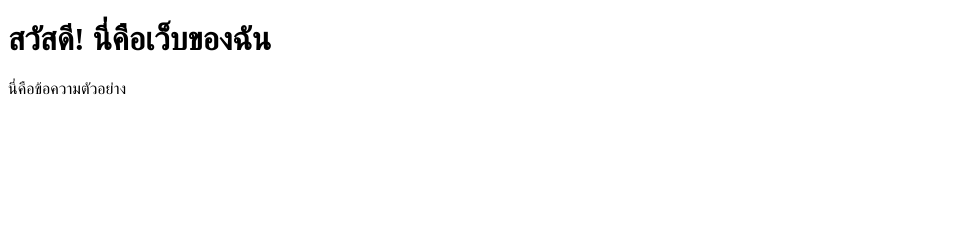
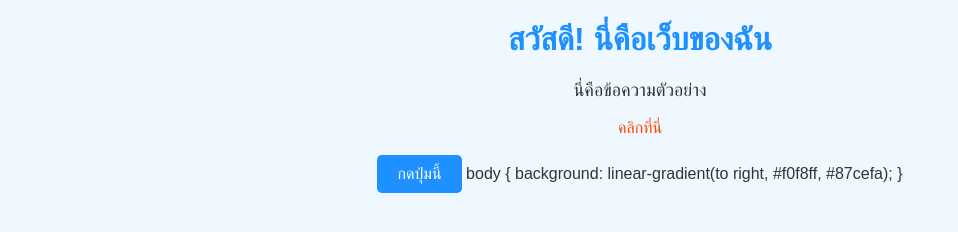
Before and after one commit to siriratsingto0890755977-ux/my-website, a plain HTML site: page index.html in a window 1280 px wide. Shown: the whole page, without its empty margins (0-958 px from the left). Drawn offline with Linux system fonts and the light colour scheme.

Commit message:
Update index.html

```diff
--- a/index.html
+++ b/index.html
@@ -3,9 +3,49 @@
 <head>
     <meta charset="UTF-8">
     <title>เว็บตัวอย่างของฉัน</title>
+    <style>
+        body {
+            font-family: Arial, sans-serif; /* ฟอนต์สวย ๆ */
+            background-color: #f0f8ff;       /* สีพื้นหลัง */
+            color: #333;                     /* สีตัวอักษร */
+            text-align: center;              /* จัดกลางข้อความ */
+            margin: 20px;
+        }
+        h1 {
+            color: #1e90ff; /* สีหัวข้อ */
+        }
+        p {
+            font-size: 18px;  /* ขนาดตัวอักษรใหญ่ขึ้น */
+        }
+        a {
+            color: #ff4500;   /* สีลิงก์ */
+            text-decoration: none; /* เอาเส้นใต้ลิงก์ออก */
+        }
+        a:hover {
+            text-decoration: underline; /* เส้นใต้ลิงก์ตอนเอาเมาส์ชี้ */
+        }
+        button {
+            background-color: #1e90ff;
+            color: white;
+            border: none;
+            padding: 10px 20px;
+            font-size: 16px;
+            border-radius: 5px;
+            cursor: pointer;
+        }
+        button:hover {
+            background-color: #104e8b;
+        }
+    </style>
 </head>
 <body>
     <h1>สวัสดี! นี่คือเว็บของฉัน</h1>
     <p>นี่คือข้อความตัวอย่าง</p>
+    <a href="#">คลิกที่นี่</a>
+    <br><br>
+    <button>กดปุ่มนี้</button>
 </body>
 </html>
+body {
+    background: linear-gradient(to right, #f0f8ff, #87cefa);
+}
```
